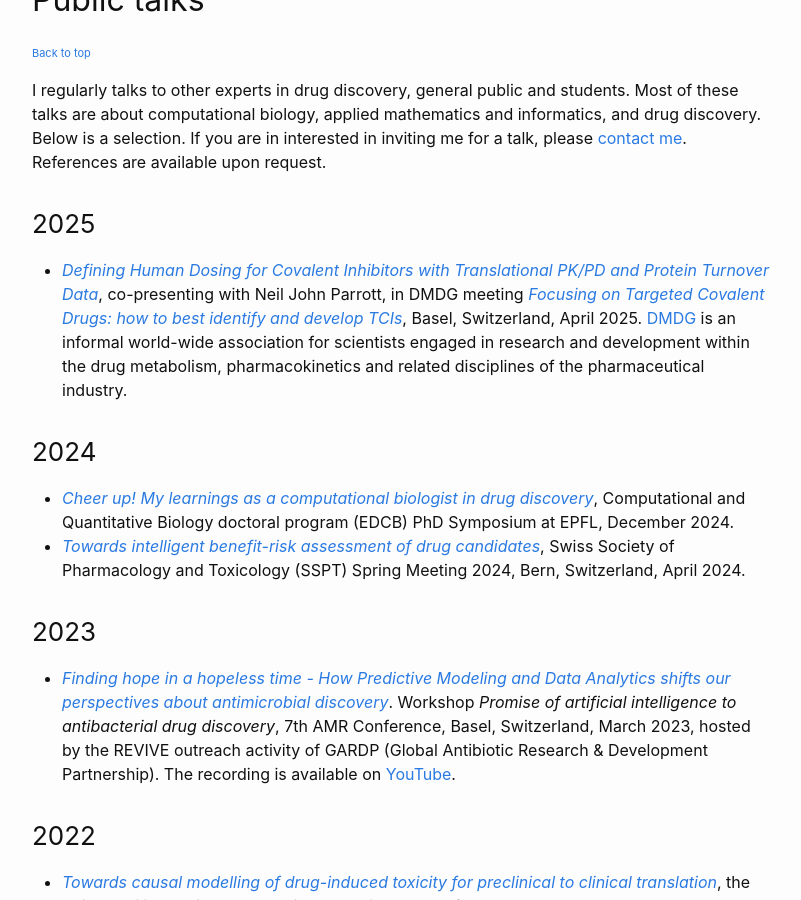
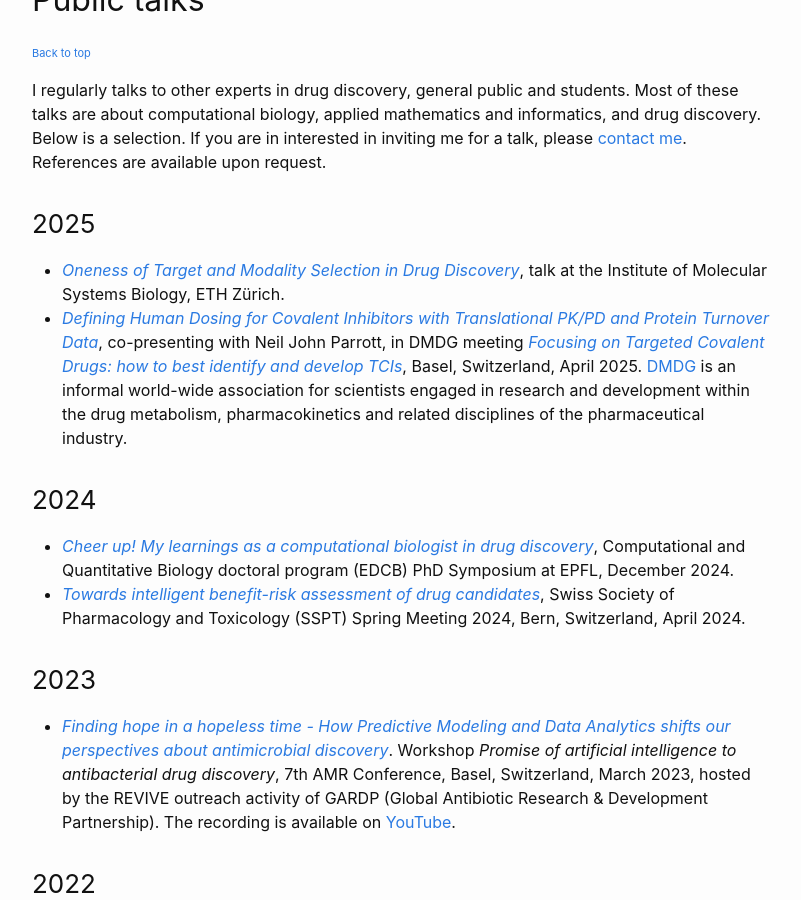
Before and after one commit to Accio/accio.github.io, a Jekyll site: the page built from _pages/outreach.md, in a window 1280 px wide and 900 px high, scrolled down 2082 px. Shown: the whole window, without its empty margins (238-1039 px from the left). Built offline with Jekyll 4.4.1, drawn with Linux system fonts in a browser that asks for light colours.

Commit message:
adding slides of IMSB

```diff
--- a/_pages/outreach.md
+++ b/_pages/outreach.md
@@ -61,6 +61,7 @@ I regularly talks to other experts in drug discovery, general public and student
 
 ### 2025
 
+* [*Oneness of Target and Modality Selection in Drug Discovery*]({{ site.url}}/assets/pdf/2025-04-JitaoDavidZhang-ETH-IMSB.pdf), talk at the Institute of Molecular Systems Biology, ETH Zürich.
 * [*Defining Human Dosing for Covalent Inhibitors with Translational PK/PD and Protein Turnover Data*]({{ site.url}}/assets/pdf/2025-04-NeilParrott-JitaoDavidZhang-DMDG-Targeting-Covalent-Inhibitors.pdf), co-presenting with Neil John Parrott, in DMDG meeting [*Focusing on Targeted Covalent Drugs: how to best identify and develop TCIs*]({{ site.url}}/assets/pdf/2025-04-NeilParrott-JitaoDavidZhang-DMDG-DelegateBook.pdf), Basel, Switzerland, April 2025. [DMDG](https://www.dmdg.org/) is an informal world-wide association for scientists engaged in research and development within the drug metabolism, pharmacokinetics and related disciplines of the pharmaceutical industry.
 
 ### 2024
```
Also changed, not shown: _pages/research.md (+1 -1 lines), 1 other file.
